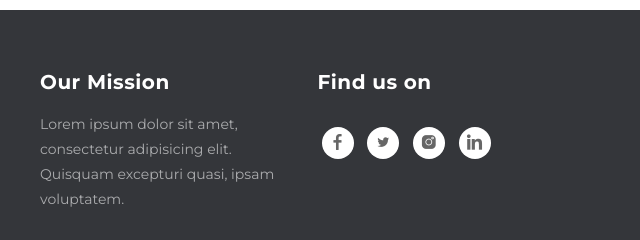
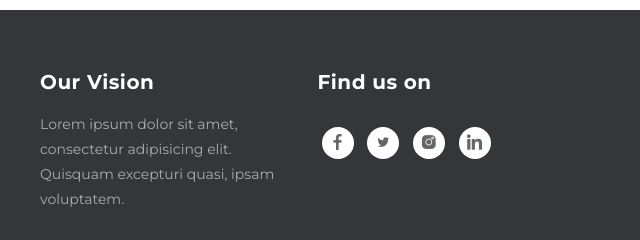
Before and after one commit to bramsmusic/bramsmusic.github.io, a plain HTML site: page index.html in a window 1280 px wide. Shown: the part 2194-2434 px from the top of the page, 615-1255 px from the left. Drawn offline with Linux system fonts and the light colour scheme; a script that the page names is missing; files whose address does not match are found by name.

Commit message:
Update index.html

```diff
--- a/index.html
+++ b/index.html
@@ -381,7 +381,7 @@
               <p>Lorem ipsum dolor sit amet, consectetur adipisicing elit. Quisquam excepturi quasi, ipsam voluptatem.</p>
             </div>
             <div class="col-lg-3 col-md-6 col-sm-12 col-xs-12 wow fadeInUp" data-wow-delay="0.6s">
-                <h3 class="footer-titel">Our Mission</h3>
+                <h3 class="footer-titel">Our Vision</h3>
                 <p>Lorem ipsum dolor sit amet, consectetur adipisicing elit. Quisquam excepturi quasi, ipsam voluptatem.</p>
             </div>
             <div class="col-lg-3 col-md-6 col-sm-12 col-xs-12 wow fadeInUp" data-wow-delay="0.8s">
```
